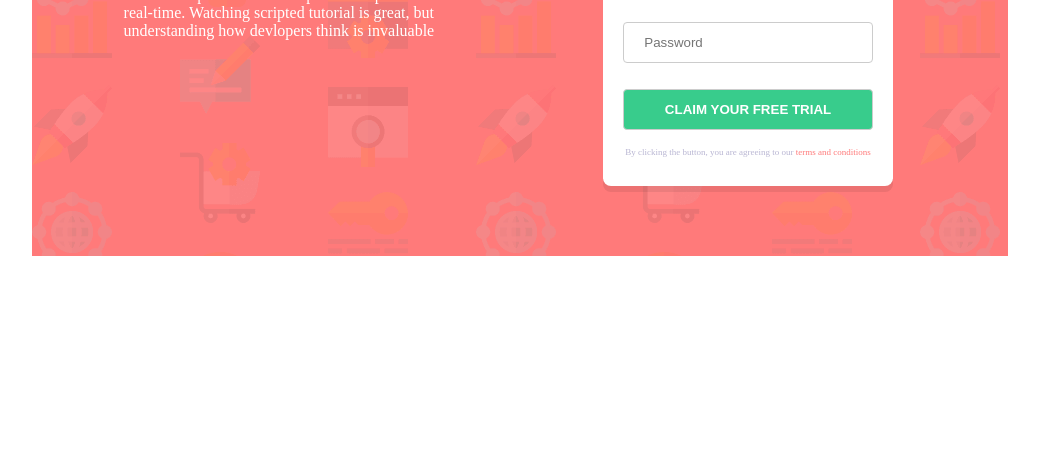
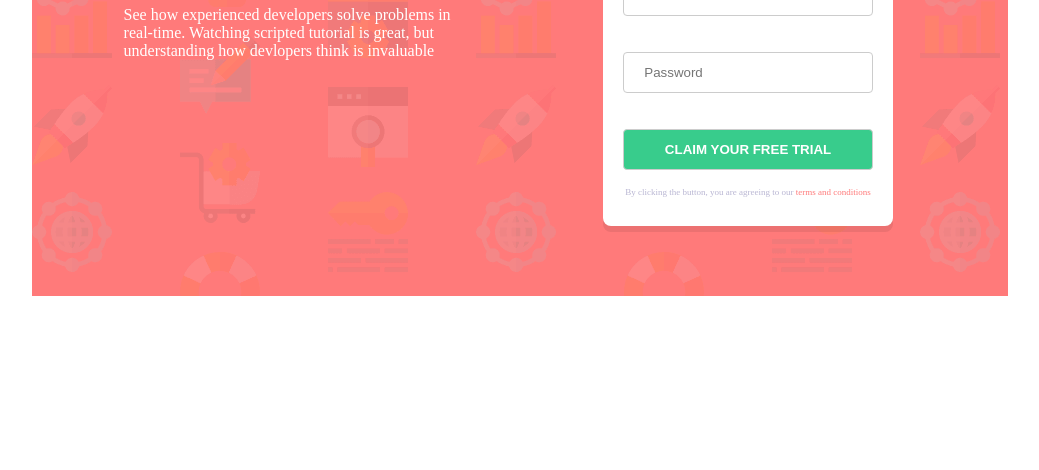
Before and after one commit to adexfit/zuriform, a plain HTML site: page index.html in a window 1280 px wide. Shown: the part 330-800 px from the top of the page, without its empty margins (120-1159 px from the left). Drawn offline with Linux system fonts and the light colour scheme; a web font is replaced by a local one.

Commit message:
edited css

```diff
--- a/style.css
+++ b/style.css
@@ -56,7 +56,7 @@ h1{
     background-color: hsl(0, 100%, 74%);
     width: 70%;
     column-gap: 20px;
-    padding: 20px 40px 20px 40px;
+    padding: 5px 40px 5px 40px;
     margin: auto;
     background-image: url("images/bg-intro-desktop.png");
 
@@ -116,7 +116,7 @@ input[type=text],input[type=email], input[type=password], input[type=submit] {
   }
 
   .form-control{
-      margin-bottom: 0px;
+      margin-bottom: 10px;
       padding-bottom: 10px;
       position: relative;
   }
```
